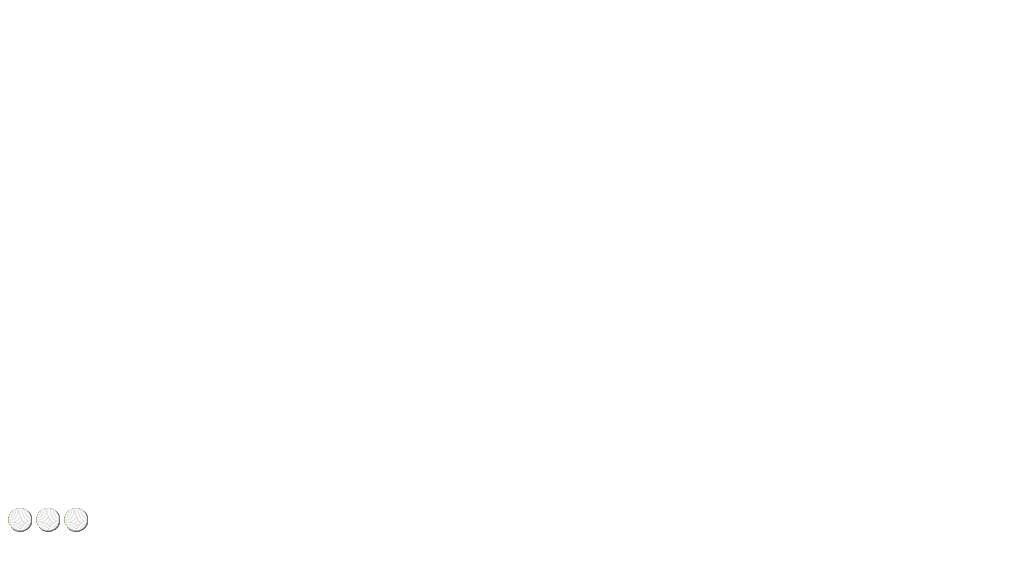
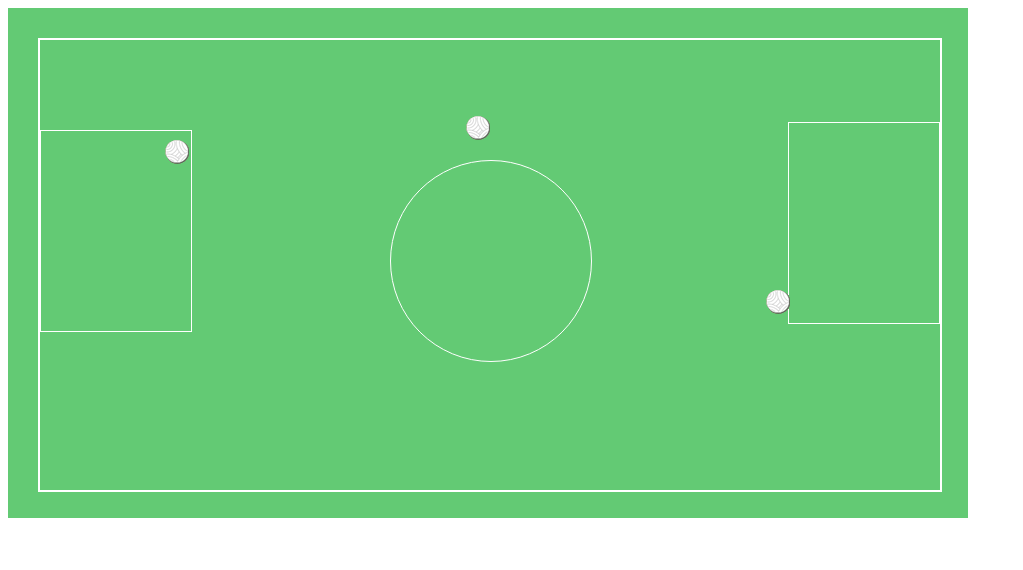
Before and after one commit to paulita-b20/-la-cancha, a plain HTML site: page index.html in a window 1280 px wide. Shown: the whole page, without its empty margins (0-1023 px from the left). Drawn offline with Linux system fonts and the light colour scheme.

Commit message:
subir cambios

```diff
--- a/css/main.css
+++ b/css/main.css
@@ -1,45 +1,54 @@
 /* Inserta tu CSS aqui */
-.marco{
+.pasto{
     background-color:#63ca74;
-    width: 800px;
-    height: 500px;
+    width: 900px;
+    height: 450px;
     padding: 30px;
 }
+.cancha{
+    width: 900px;
+    height: 450px;
+    position: relative;
+    border: 2px solid #fff;
+}
 
-.pasto{
-    border: 1px;
-    width: 80px;
-    height: 500px;
-    position: relative;
-}
-.circulo{
-    border: 1px solid #fff;
-    width: 250px;
-    height: 250px;
-    margin-left: 400px;
-    margin-top: 135px;
-    border-radius: 250px;
-}
-.arcos1{
+.izquierda{
     border: 1px solid #fff;
     width: 150px;
     height: 200px;
-    float: right;
+    float:inherit;
     margin-right: 0px;
-    margin-top: -210px;
-
-}arcos2{
+    margin-top: 90px;
+}
+.centro{
+    border: 1px solid #fff;
+    width: 200px;
+    height: 200px;
+    border-radius: 200px;
+    position:absolute;
+    left: 350px;
+    top: 120px;
+}
+.derecha{
     border: 1px solid #fff;
     width: 150px;
     height: 200px;
     float: right;
     margin-top:-210px;
 }
-.bola1 {
-    margin-left: 480px;
-    margin-top: -80px;
+.una{
+    position: absolute;
+    left: 125px;
+    top: 100px;
 }
-.bola2 {
-    margin-left: 720px;
-    margin-top:200px;
+.dos{
+    position: absolute;
+    right: 150px;
+    top: 250px;
 }
+.tres {
+     position: absolute;
+    right: 450px;
+    bottom: 350px;
+
+}
--- a/index.html
+++ b/index.html
@@ -4,14 +4,17 @@
 	<link rel="stylesheet" href="css/main.css">
 	</head>
 	<body>
-		<div class="pasto"></div>
-		<div class="cancha">
-		  <div class="arco1"></div>
-		  <div class="arco2"></div>
-        <img src="img/bola.png" alt="">
-		<img src="img/bola.png" alt="">
-		<img src="img/bola.png" alt="">
 
-		</div>
+        <div class="pasto">
+        <div class="cancha">
+
+        <img src="img/bola.png" class="una">
+		<img src="img/bola.png" class="dos">
+		<img src="img/bola.png" class="tres">
+       <div class="izquierda"></div>
+        <div class="centro"></div>
+        <div class=" derecha"></div>
+        </div>
+        </div>
 	</body>
 </html>
```
